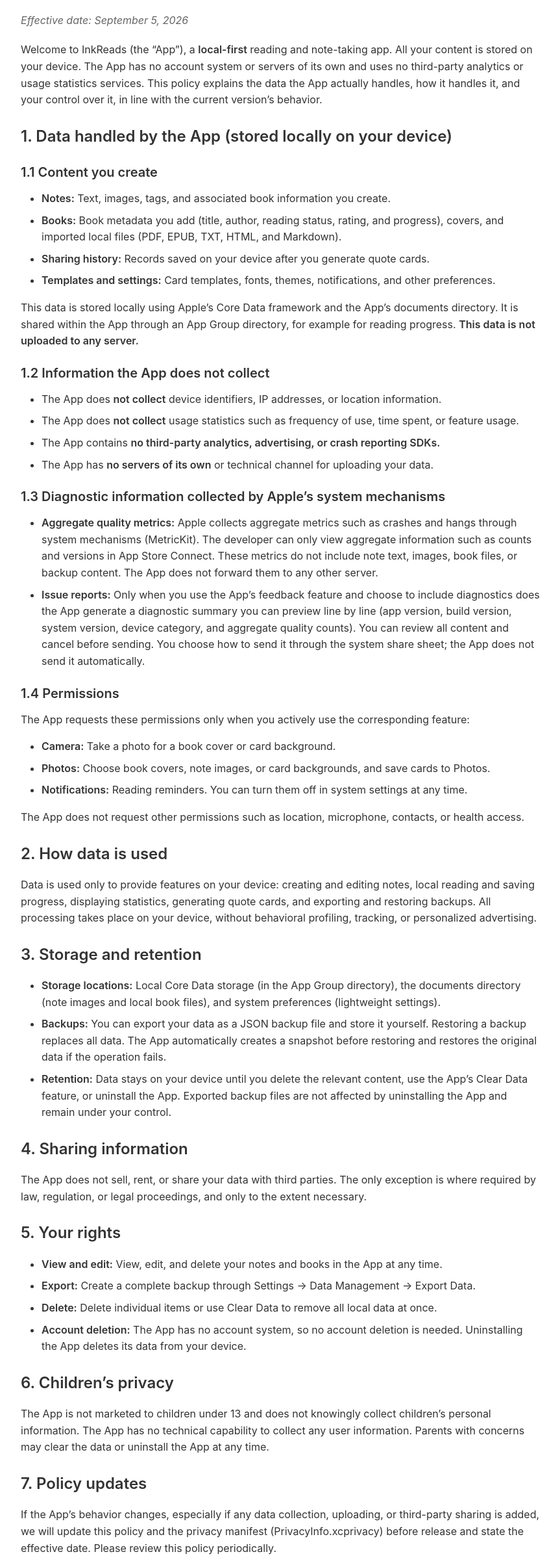
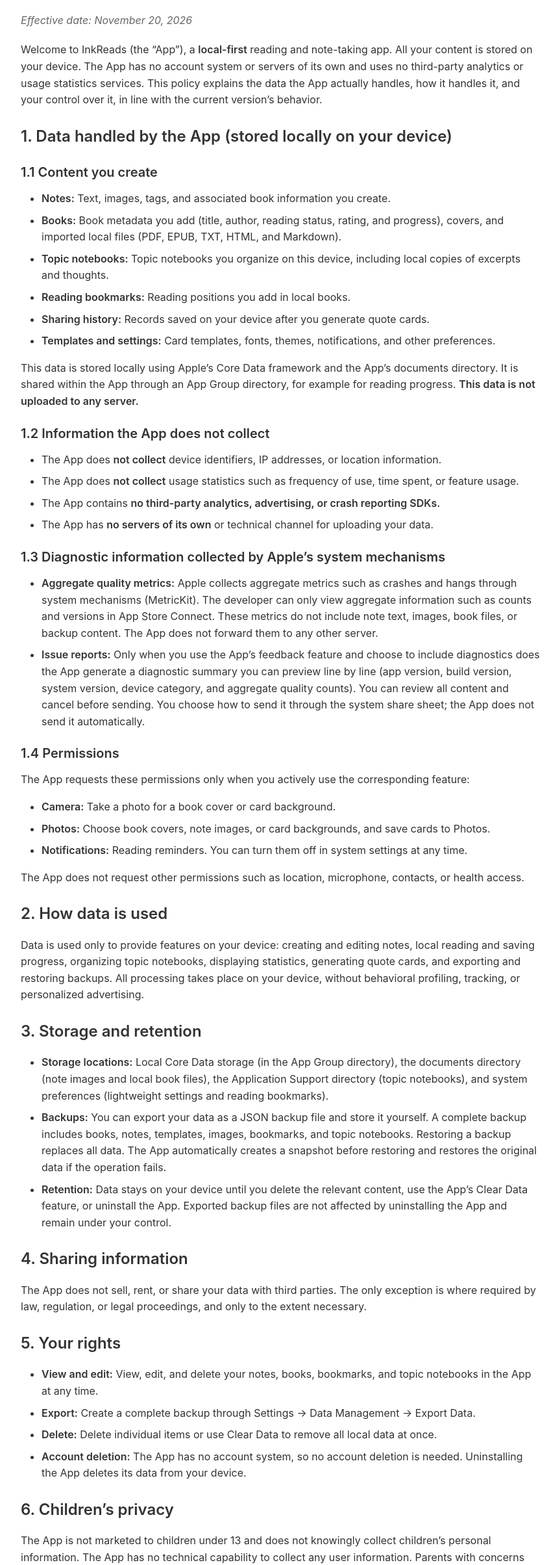
Before and after one commit to iOSDevelopTeam/app-privacy-policies, a plain HTML site: page InkReads/privacy-policy-en.html in a window 1280 px wide. Shown: the part 165-2573 px from the top of the page at 65% size, without its empty margins (208-1071 px from the left). Drawn offline with Linux system fonts and the light colour scheme.

Commit message:
Add files via upload

```diff
--- a/InkReads/privacy-policy-en.html
+++ b/InkReads/privacy-policy-en.html
@@ -85,13 +85,15 @@
 
 <body><div class="policy-toolbar"><a href="index-en.html">← Back to InkReads</a><div class="language-switch" role="group" aria-label="Language"><a href="privacy-policy.html" lang="zh-CN" hreflang="zh-CN">中文</a><span aria-hidden="true">/</span><a href="privacy-policy-en.html" lang="en" hreflang="en" aria-current="page">English</a></div></div>
 <h1>InkReads Privacy Policy</h1>
-<p class="effective-date">Effective date: September 5, 2026</p>
+<p class="effective-date">Effective date: November 20, 2026</p>
 <p>Welcome to InkReads (the “App”), a <strong>local-first</strong> reading and note-taking app. All your content is stored on your device. The App has no account system or servers of its own and uses no third-party analytics or usage statistics services. This policy explains the data the App actually handles, how it handles it, and your control over it, in line with the current version’s behavior.</p>
 <h2>1. Data handled by the App (stored locally on your device)</h2>
 <h3>1.1 Content you create</h3>
 <ul>
 <li><strong>Notes:</strong> Text, images, tags, and associated book information you create.</li>
 <li><strong>Books:</strong> Book metadata you add (title, author, reading status, rating, and progress), covers, and imported local files (PDF, EPUB, TXT, HTML, and Markdown).</li>
+<li><strong>Topic notebooks:</strong> Topic notebooks you organize on this device, including local copies of excerpts and thoughts.</li>
+<li><strong>Reading bookmarks:</strong> Reading positions you add in local books.</li>
 <li><strong>Sharing history:</strong> Records saved on your device after you generate quote cards.</li>
 <li><strong>Templates and settings:</strong> Card templates, fonts, themes, notifications, and other preferences.</li>
 </ul>
@@ -117,18 +119,18 @@
 </ul>
 <p>The App does not request other permissions such as location, microphone, contacts, or health access.</p>
 <h2>2. How data is used</h2>
-<p>Data is used only to provide features on your device: creating and editing notes, local reading and saving progress, displaying statistics, generating quote cards, and exporting and restoring backups. All processing takes place on your device, without behavioral profiling, tracking, or personalized advertising.</p>
+<p>Data is used only to provide features on your device: creating and editing notes, local reading and saving progress, organizing topic notebooks, displaying statistics, generating quote cards, and exporting and restoring backups. All processing takes place on your device, without behavioral profiling, tracking, or personalized advertising.</p>
 <h2>3. Storage and retention</h2>
 <ul>
-<li><strong>Storage locations:</strong> Local Core Data storage (in the App Group directory), the documents directory (note images and local book files), and system preferences (lightweight settings).</li>
-<li><strong>Backups:</strong> You can export your data as a JSON backup file and store it yourself. Restoring a backup replaces all data. The App automatically creates a snapshot before restoring and restores the original data if the operation fails.</li>
+<li><strong>Storage locations:</strong> Local Core Data storage (in the App Group directory), the documents directory (note images and local book files), the Application Support directory (topic notebooks), and system preferences (lightweight settings and reading bookmarks).</li>
+<li><strong>Backups:</strong> You can export your data as a JSON backup file and store it yourself. A complete backup includes books, notes, templates, images, bookmarks, and topic notebooks. Restoring a backup replaces all data. The App automatically creates a snapshot before restoring and restores the original data if the operation fails.</li>
 <li><strong>Retention:</strong> Data stays on your device until you delete the relevant content, use the App’s Clear Data feature, or uninstall the App. Exported backup files are not affected by uninstalling the App and remain under your control.</li>
 </ul>
 <h2>4. Sharing information</h2>
 <p>The App does not sell, rent, or share your data with third parties. The only exception is where required by law, regulation, or legal proceedings, and only to the extent necessary.</p>
 <h2>5. Your rights</h2>
 <ul>
-<li><strong>View and edit:</strong> View, edit, and delete your notes and books in the App at any time.</li>
+<li><strong>View and edit:</strong> View, edit, and delete your notes, books, bookmarks, and topic notebooks in the App at any time.</li>
 <li><strong>Export:</strong> Create a complete backup through Settings → Data Management → Export Data.</li>
 <li><strong>Delete:</strong> Delete individual items or use Clear Data to remove all local data at once.</li>
 <li><strong>Account deletion:</strong> The App has no account system, so no account deletion is needed. Uninstalling the App deletes its data from your device.</li>
```
Also changed, not shown: InkReads/privacy-policy.html (+7 -5 lines).
